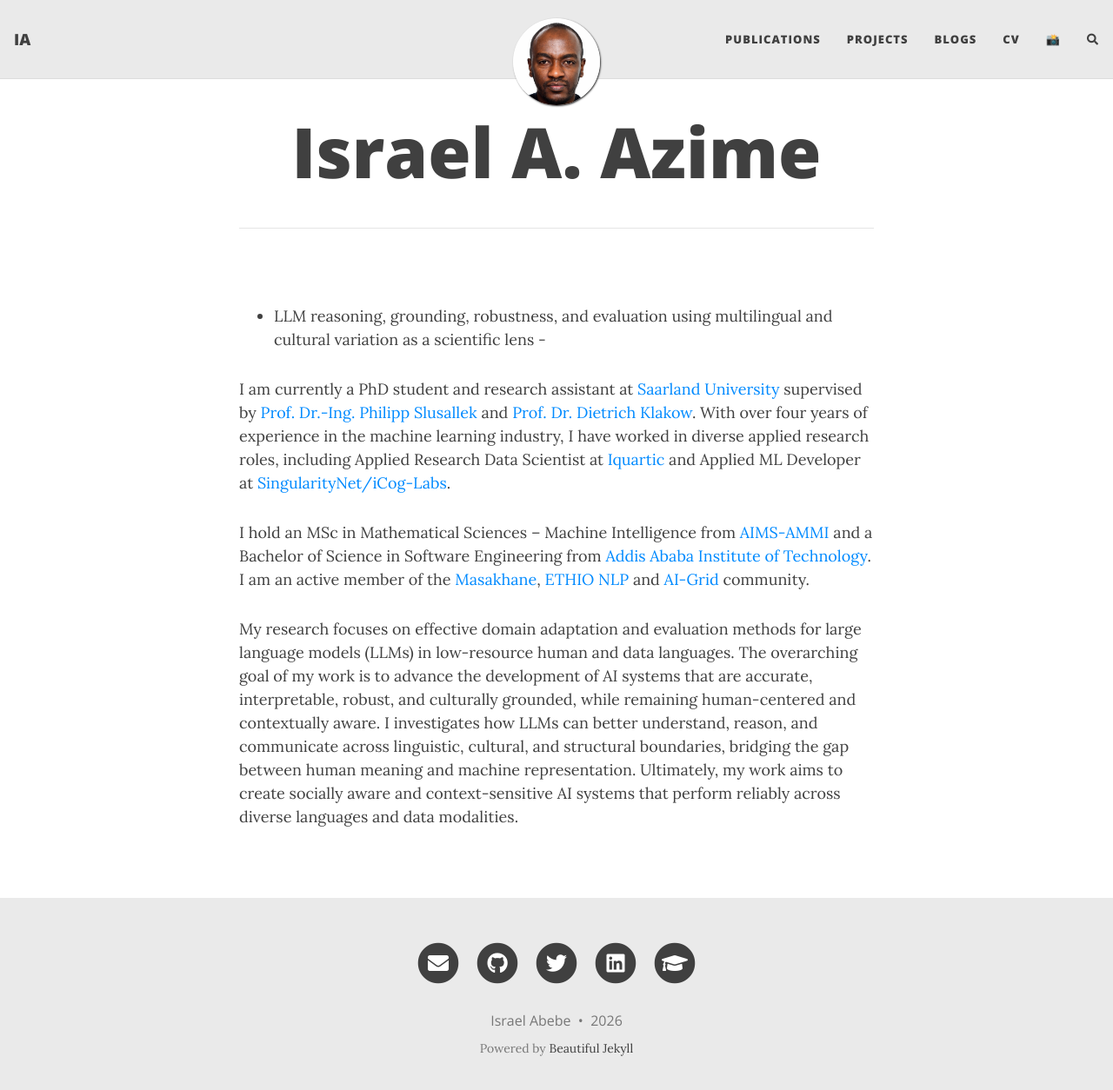
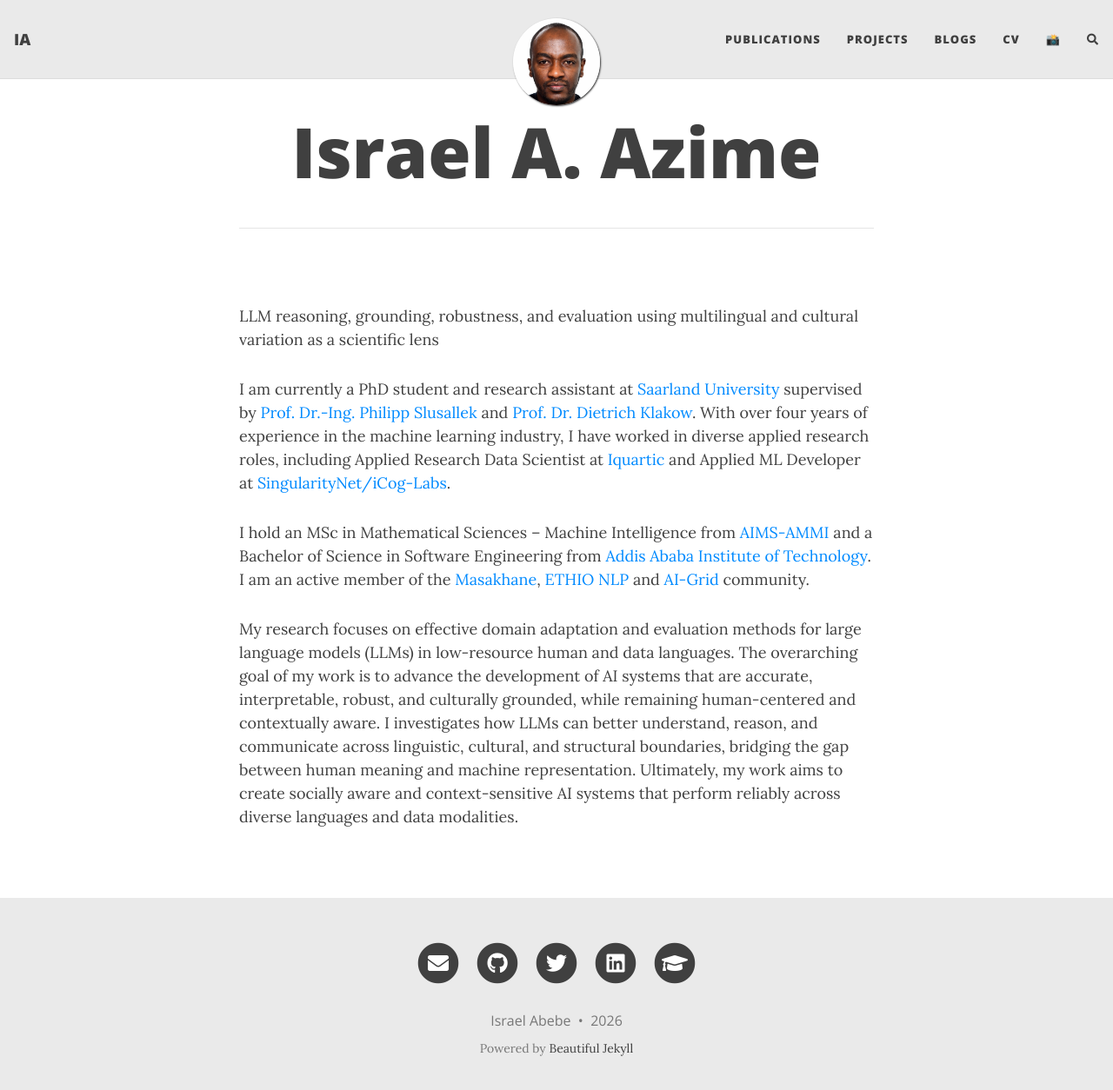
Before and after one commit to IsraelAbebe/Israelabebe.github.io, a Jekyll site: the page built from index.md, in a window 1280 px wide and 1267 px high. Shown: the top 1254 px of the window at 87% size. Built offline with Jekyll 4.4.1, drawn with Linux system fonts in a browser that asks for light colours; nearby versions of some CDN libraries; comment, search, counter and statistics services are not loaded.

```diff
--- a/index.md
+++ b/index.md
@@ -11,7 +11,7 @@ tags: uni-saarland machine-learning
 <hr>
 <br>
 
- - LLM reasoning, grounding, robustness, and evaluation using multilingual and cultural variation as a scientific lens -
+LLM reasoning, grounding, robustness, and evaluation using multilingual and cultural variation as a scientific lens
 
 
 
```
